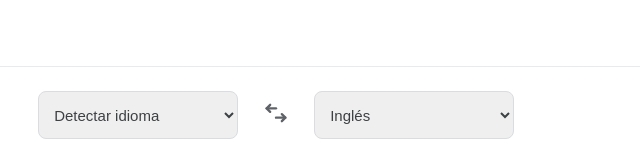
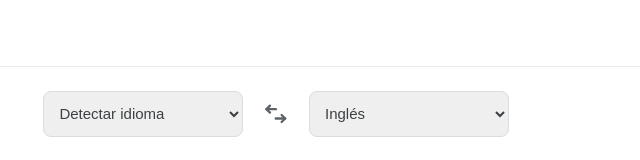
Before and after one commit to AlejandraF9/Translator, a website built with Vite: page index.html in a window 1280 px wide. Shown: the top 160 px of the page, 364-1004 px from the left. Built offline with nearby package versions, Linux system fonts and the light colour scheme.

Commit message:
feat: convert arrows const to button, style it and add click functionality to swap source/target languages including handling 'Detect language' option

```diff
--- a/src/main.js
+++ b/src/main.js
@@ -31,8 +31,19 @@ addOptions(originalLanguage, [
   "Italiano", "Portugués", "Ruso", "Japonés", "Chino"
 ]);
 
-const arrows = document.createElement("div");
+const arrows = document.createElement("button");
+arrows.setAttribute("class", "arrows");
 arrows.innerHTML = `<svg  xmlns="http://www.w3.org/2000/svg"  width="28"  height="28"  viewBox="0 0 24 24"  fill="none"  stroke="currentColor"  stroke-width="2"  stroke-linecap="round"  stroke-linejoin="round"  class="icon-tabler icons-tabler-outline icon-tabler-mobiledata"><path stroke="none" d="M0 0h24v24H0z" fill="none"/><path d="M16 12v-8" /><path d="M8 20v-8" /><path d="M13 7l3 -3l3 3" /><path d="M5 17l3 3l3 -3" /></svg>`;
+
+arrows.addEventListener("click", () => {
+  const change = originalLanguage.value;
+  originalLanguage.value = translatedLanguage.value;
+  translatedLanguage.value = change;
+
+  if(translatedLanguage.value === "") {
+    translatedLanguage.value = "Español";
+  }
+});
 
 const translatedLanguage = document.createElement("select");
 translatedLanguage.textContent = "Inglés";
--- a/src/styles/main.css
+++ b/src/styles/main.css
@@ -68,7 +68,7 @@ html, body {
 .language-container {
     display: flex;
     justify-content: center;
-    gap: 1rem;
+    gap: 0.5rem;
 }
 
 .original-language, .translated-language {
@@ -85,16 +85,22 @@ html, body {
     border: 3px solid #4285f4;
 }
 
+.arrows {
+    background-color: white;
+    border: none;
+    margin-top: 0.2rem;
+}
+
 .icon-tabler-mobiledata {
     color: #5f6368;
-    padding: 0.5rem;
+    padding: 0.3rem;
     transform: rotate(90deg);
     cursor: pointer;
 }
 
 .icon-tabler-mobiledata:hover {
     border-radius: 50%;
-    padding: 0.5rem;
+    padding: 0.3rem;
     background-color: #eef0f4;
 }
 
```
